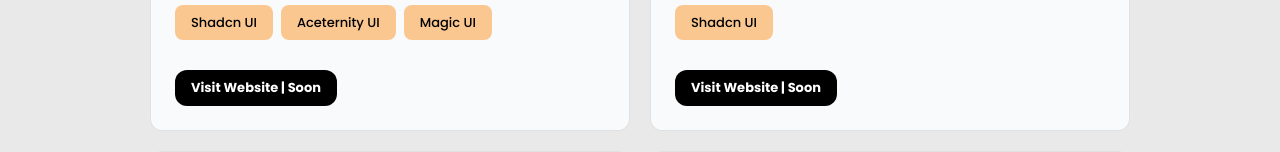
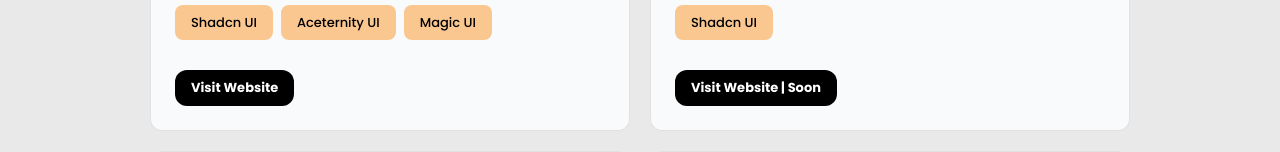
Before and after one commit to rafiardinata/my-rafiardinata, a React (Vite) app: page /projects in a window 1280 px wide. Shown: the part 582-734 px from the top of the page. Built offline with nearby package versions, Linux system fonts and the light colour scheme.

Commit message:
update-web

```diff
--- a/src/pages/projects/Projects.tsx
+++ b/src/pages/projects/Projects.tsx
@@ -13,9 +13,9 @@
             title: "Laboratory Information System Website",
             deskripsi: "Telkom University Surabaya",
             gambar: "/images/project1.png",
-            title_visit: "Visit Website | Soon",
+            title_visit: "Visit Website",
             title_visit_git: "GitHub",
-            web_link: "",
+            web_link: "https://lab.telu-sby.id/",
             git_link: "",
             tag: [
                 "Laravel",
```
Also changed, not shown: public/images/project1.png.
